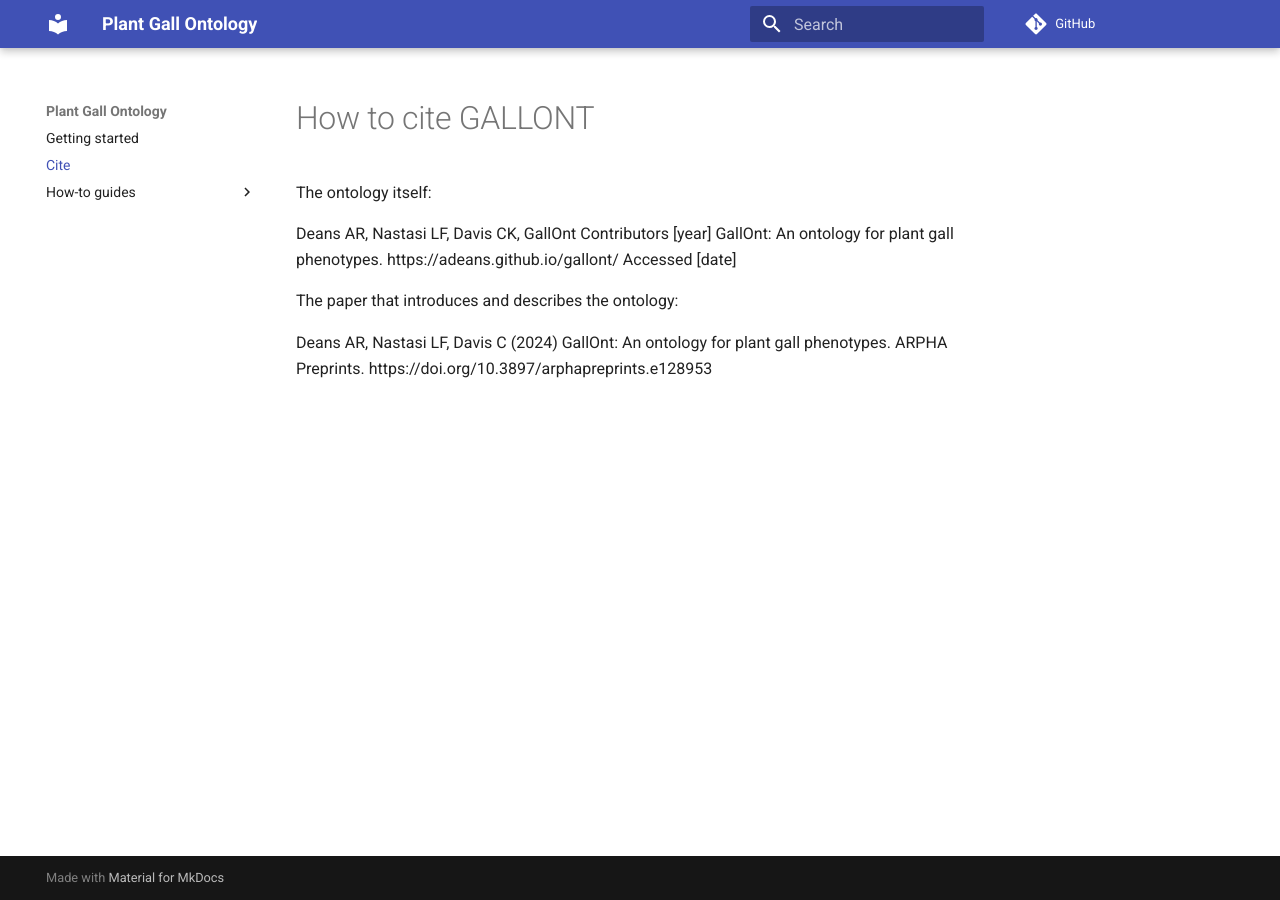
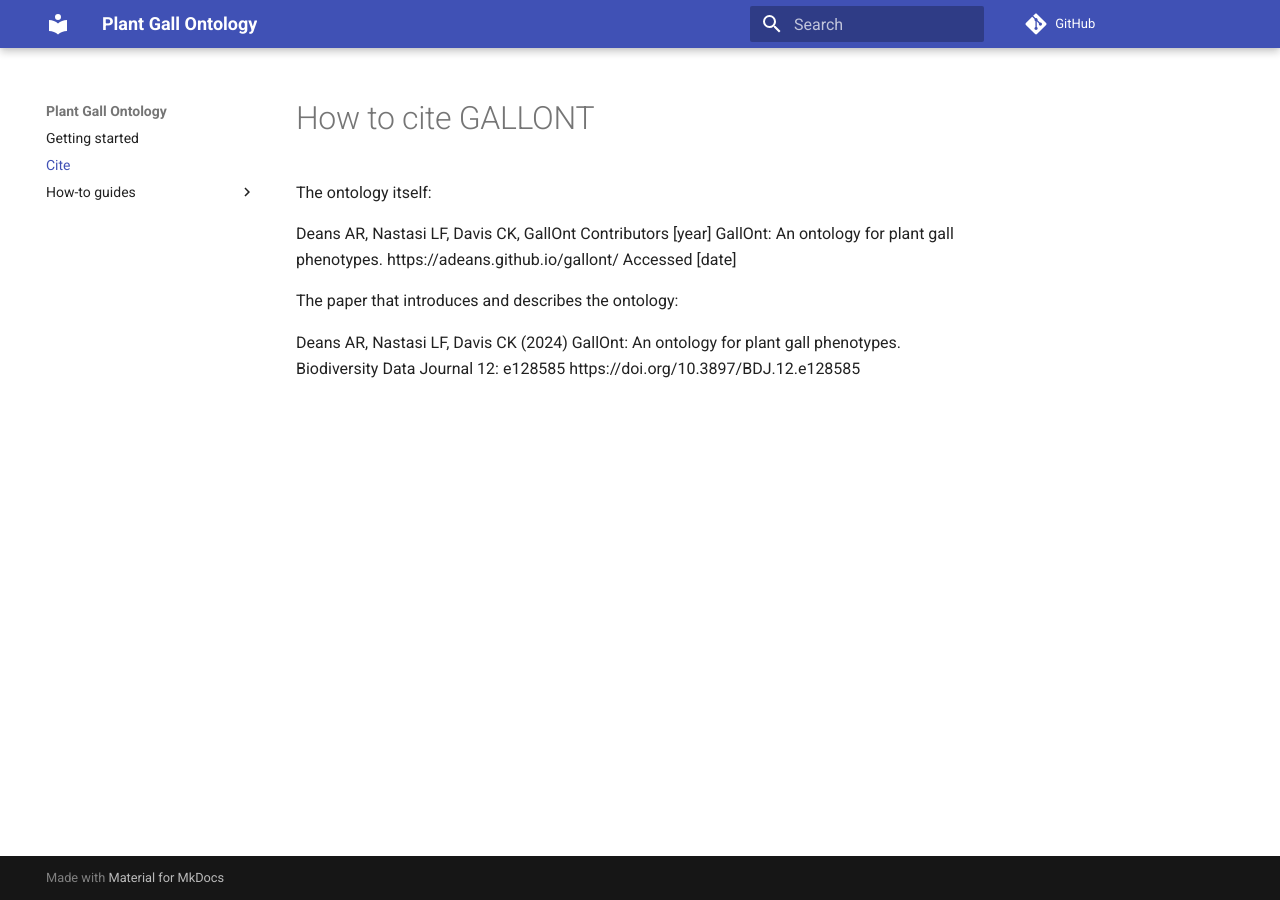
Before and after one commit to adeans/gallont, an MkDocs documentation site: the page built from docs/cite.md, in a window 1280 px wide. Built offline with MkDocs 1.6.1 and Material for MkDocs 9.7.7, drawn with Linux system fonts in a browser that asks for light colours; comment, search, counter and statistics services are not loaded.

Commit message:
Update cite.md
updated citation

```diff
--- a/docs/cite.md
+++ b/docs/cite.md
@@ -6,4 +6,4 @@ Deans AR, Nastasi LF, Davis CK, GallOnt Contributors [year] GallOnt: An ontology
 
 The paper that introduces and describes the ontology:
 
-Deans AR, Nastasi LF, Davis C (2024) GallOnt: An ontology for plant gall phenotypes. ARPHA Preprints. https://doi.org/10.3897/arphapreprints.e128953
+Deans AR, Nastasi LF, Davis CK (2024) GallOnt: An ontology for plant gall phenotypes. Biodiversity Data Journal 12: e128585 https://doi.org/10.3897/BDJ.12.e128585
```
